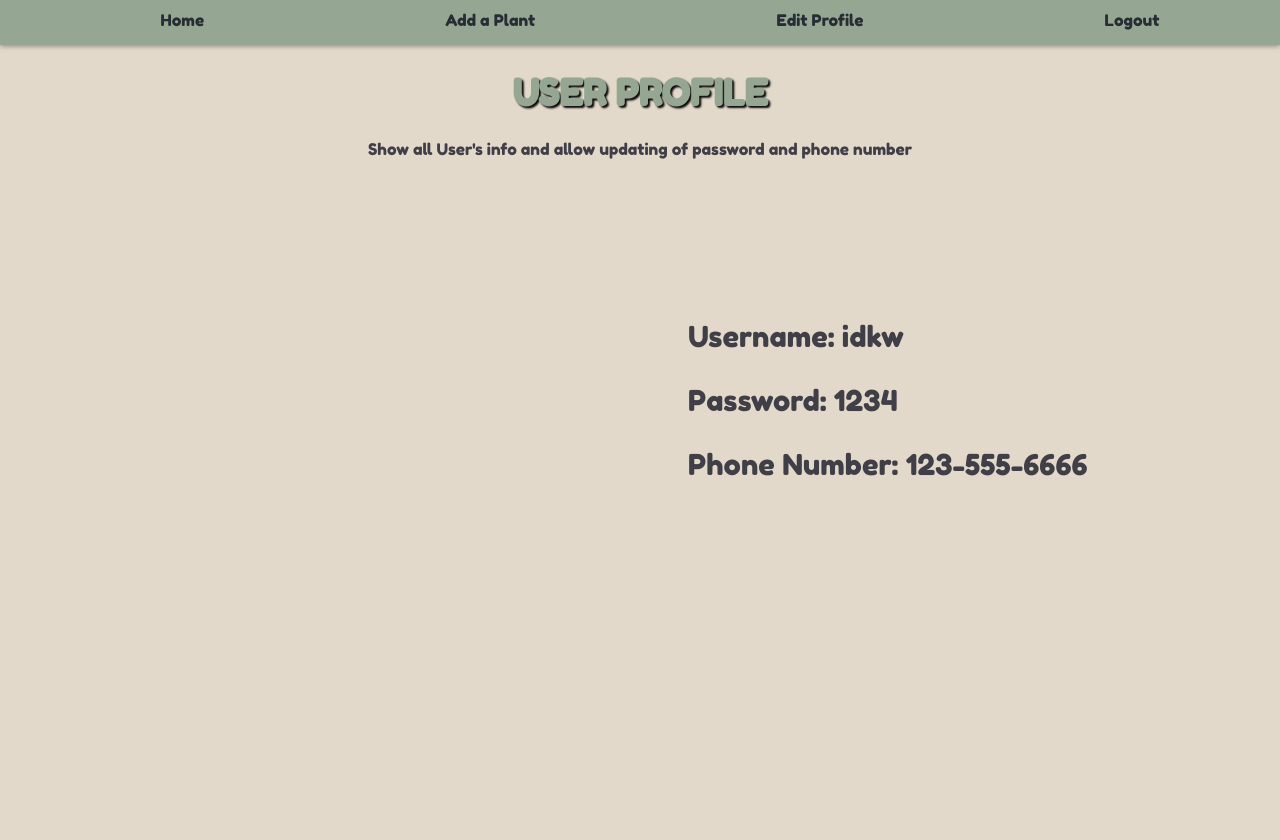
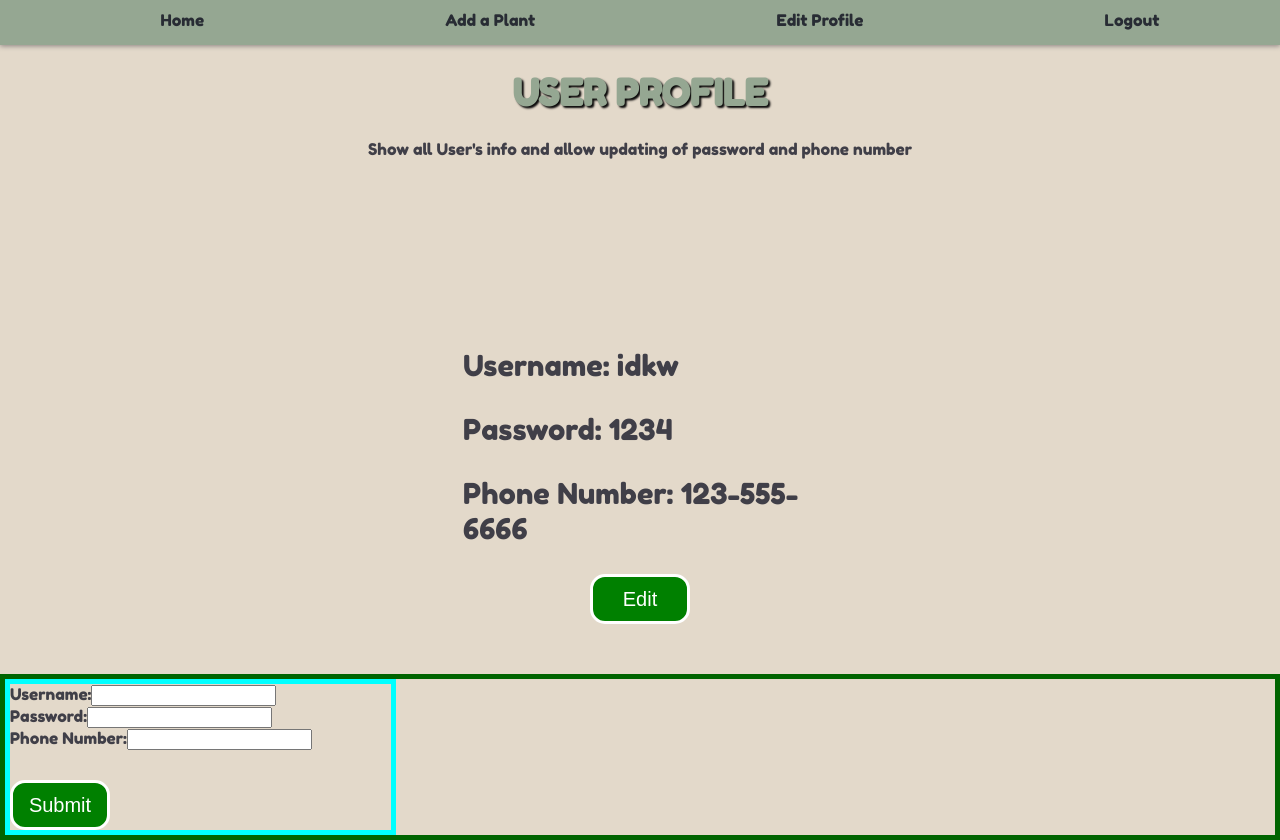
Before and after one commit to ptpt-water-my-plants-2/front-end, a React (Create React App) app: page /edituserprofile in a window 1280 px wide. Before the commit the page ends 800 px from the top, so only its background shows below. Built offline with nearby package versions, Linux system fonts and the light colour scheme.

Commit message:
added edit form and some styling

```diff
--- a/src/App.css
+++ b/src/App.css
@@ -150,7 +150,56 @@ img {
 .user-info {
   /* border: 5px solid blue; */
   font-size: 1.8rem;
+  /* text-align: left; */
+  /* padding-left: 43rem; */
+  margin-top: 10rem;
+  display: flex;
+  flex-direction: column;
+  align-items: center;
+
+}
+
+.user-info div {
   text-align: left;
-  padding-left: 43rem;
-  margin-top: 10rem;
+  /* border: 5px solid orange; */
+  width: 30%;
+  padding-left: 30px;
 }
+
+.edit-button button {
+  width: 100px;
+  height: 50px;
+  font-size: 20px;
+  border-radius: 15px;
+  border: 3px solid white;
+  background-color: green;
+  color: white;
+}
+
+.edit-form {
+  border: 5px solid darkgreen;
+  margin-top: 50px;
+}
+
+.edit-form form {
+  display: flex;
+  flex-direction: column;
+
+  text-align: left;
+
+  border: 5px solid cyan;
+  width: 30%;
+}
+
+
+
+.edit-form button {
+  width: 100px;
+  height: 50px;
+  font-size: 20px;
+  border-radius: 15px;
+  border: 3px solid white;
+  background-color: green;
+  color: white;
+  margin-top: 30px;
+}
--- a/src/components/UserProfile/edituserprofile.js
+++ b/src/components/UserProfile/edituserprofile.js
@@ -1,4 +1,4 @@
-import { useContext } from 'react';
+import { useState, useContext } from 'react';
 import { GlobalPropsContext } from "../GlobalPropsContext";
 
 // const fakeUser = {
@@ -7,7 +7,12 @@ import { GlobalPropsContext } from "../GlobalPropsContext";
 //     phoneNumber: '123-555-6666'
 // }
 
-export default function CreatePlant() {
+export default function EditUserProfile() {
+    const [userValues, setUserValues] = useState({
+        username: '',
+        password: '',
+        phoneNumber: ''
+    })
     const { user } = useContext(GlobalPropsContext);
 
     return (
@@ -15,9 +20,46 @@ export default function CreatePlant() {
             <h1>USER PROFILE</h1>
             <p>Show all User's info and allow updating of password and phone number</p>
             <div className='user-info'>
-                <p>Username: {user.username}</p>
-                <p>Password: {user.password}</p>
-                <p>Phone Number: {user.phoneNumber}</p>
+                <div>
+                    <p>Username: {user.username}</p>
+                    <p>Password: {user.password}</p>
+                    <p>Phone Number: {user.phoneNumber}</p>
+                </div>
+            </div>
+            <div className='edit-button'>
+                <button>Edit</button>
+            </div>
+            <div className='edit-form'>
+                <form>
+                    <label>
+                        Username:
+                        <input
+                            type='text'
+                            name='username'
+                            onChange={null}
+                            value={userValues.username}
+                        />
+                    </label>
+                    <label>
+                        Password:
+                        <input
+                            type='text'
+                            name='password'
+                            onChange={null}
+                            value={userValues.password}
+                        />
+                    </label>
+                    <label>
+                        Phone Number:
+                        <input
+                            type='text'
+                            name='phoneNumber'
+                            onChange={null}
+                            value={userValues.phoneNumber}
+                        />
+                    </label>
+                    <button>Submit</button>
+                </form>
             </div>
         </div>
     )
```
